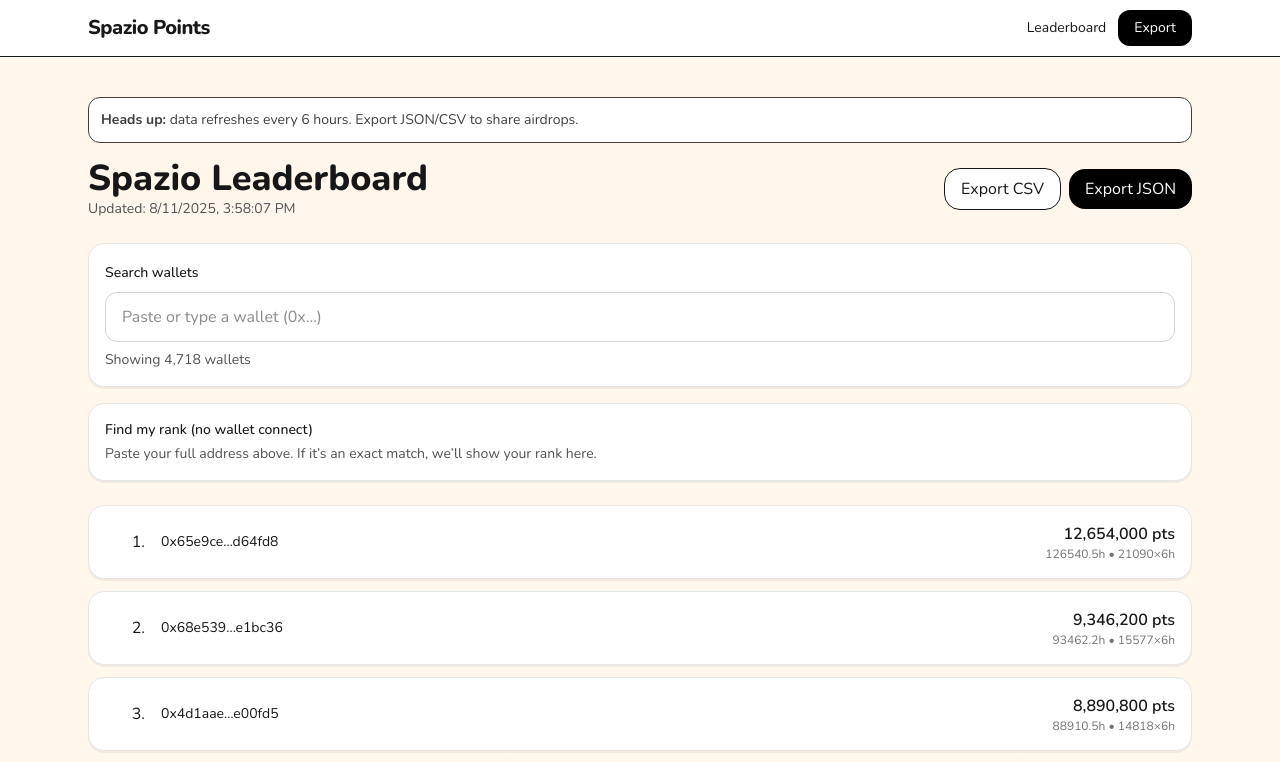
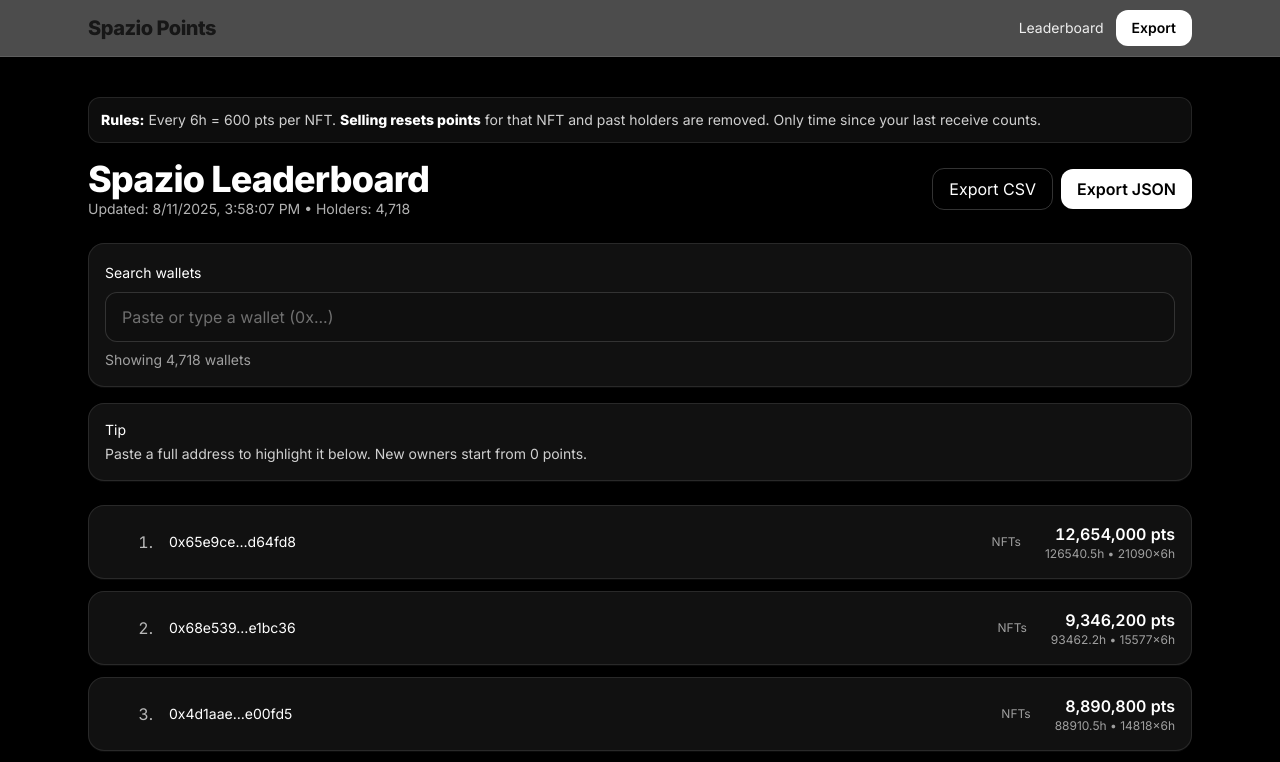
Before and after one commit to NFTL0ve/spazio-site, a Next.js app: page /leaderboard in a window 1280 px wide. Shown: the top 762 px of the page. Built offline with nearby package versions, Linux system fonts and the light colour scheme.

Commit message:
ui: full dark theme (black bg, white text)

```diff
--- a/src/app/layout.tsx
+++ b/src/app/layout.tsx
@@ -1,8 +1,8 @@
 import type { Metadata } from "next";
 import "./globals.css";
-import { Nunito } from "next/font/google";
+import { Inter } from "next/font/google";
 
-const nunito = Nunito({ subsets: ["latin"] });
+const inter = Inter({ subsets: ["latin"], weight: ["400", "600", "800"] });
 
 export const metadata: Metadata = {
   title: "Spazio Points",
@@ -12,13 +12,15 @@ export const metadata: Metadata = {
 export default function RootLayout({ children }: { children: React.ReactNode }) {
   return (
     <html lang="en">
-      <body className={`${nunito.className} bg-[#FFF7EC] text-[#1f1f1f]`}>
-        <header className="sticky top-0 z-10 border-b bg-white/80 backdrop-blur">
+      <body className={`${inter.className} bg-black text-white`}>
+        <header className="sticky top-0 z-10 border-b border-white/10 bg-black/70 backdrop-blur">
           <div className="mx-auto max-w-6xl px-6 h-14 flex items-center justify-between">
             <a href="/" className="font-extrabold text-xl tracking-tight">Spazio Points</a>
             <nav className="flex items-center gap-3 text-sm">
-              <a href="/leaderboard" className="hover:underline">Leaderboard</a>
-              <a href="/leaderboard" className="rounded-xl bg-black text-white px-4 py-2">
+              <a href="/leaderboard" className="text-white/90 hover:text-white hover:underline">
+                Leaderboard
+              </a>
+              <a href="/leaderboard" className="rounded-xl bg-white text-black px-4 py-2 font-semibold">
                 Export
               </a>
             </nav>
--- a/src/app/leaderboard/page.tsx
+++ b/src/app/leaderboard/page.tsx
@@ -3,8 +3,14 @@
 import { useEffect, useMemo, useState } from "react";
 import { Card } from "@/components/ui/card";
 
-type Entry = { address: string; holdingSeconds: number; periods: number; points: number };
-type Data = { updatedAt: string; contract: string; leaderboard: Entry[] };
+type Entry = {
+  address: string;
+  tokens: number;
+  holdingSeconds: number;
+  periods: number;
+  points: number;
+};
+type Data = { updatedAt: string; contract: string; leaderboard: Entry[]; totalHolders: number };
 
 export default function LeaderboardPage() {
   const [data, setData] = useState<Data | null>(null);
@@ -18,12 +24,6 @@ export default function LeaderboardPage() {
       .catch((e) => setErr(String(e)));
   }, []);
 
-  const isFullAddress = (q: string) => /^0x[a-fA-F0-9]{40}$/.test(q.trim());
-  const exactRank =
-    data && isFullAddress(query)
-      ? data.leaderboard.findIndex((e) => e.address.toLowerCase() === query.trim().toLowerCase())
-      : -1;
-
   const filtered = useMemo(() => {
     if (!data) return [];
     const q = query.trim().toLowerCase();
@@ -31,120 +31,116 @@ export default function LeaderboardPage() {
     return data.leaderboard.filter((e) => e.address.toLowerCase().includes(q));
   }, [data, query]);
 
-  const downloadJSON = () => {
+  const download = (type: "json" | "csv") => {
     if (!data) return;
-    const blob = new Blob([JSON.stringify(data, null, 2)], { type: "application/json" });
-    const url = URL.createObjectURL(blob);
-    const a = document.createElement("a");
-    a.href = url;
-    a.download = "spazio-points.json";
-    a.click();
-    URL.revokeObjectURL(url);
-  };
-
-  const downloadCSV = () => {
-    if (!data) return;
-    const headers = ["rank", "address", "points", "periods", "holdingSeconds", "holdingHours"];
-    const rows = data.leaderboard.map((e, i) => [
-      String(i + 1),
-      e.address,
-      String(e.points),
-      String(e.periods),
-      String(e.holdingSeconds),
-      (e.holdingSeconds / 3600).toFixed(2),
+    if (type === "json") {
+      const blob = new Blob([JSON.stringify(data, null, 2)], { type: "application/json" });
+      const url = URL.createObjectURL(blob);
+      const a = document.createElement("a");
+      a.href = url; a.download = "spazio-points.json"; a.click();
+      URL.revokeObjectURL(url);
+      return;
+    }
+    const headers = ["rank","address","tokens","points","periods","holdingSeconds","holdingHours"];
+    const rows = data.leaderboard.map((e,i)=>[
+      String(i+1), e.address, String(e.tokens), String(e.points), String(e.periods),
+      String(e.holdingSeconds), (e.holdingSeconds/3600).toFixed(2)
     ]);
-    const csv = [headers.join(","), ...rows.map((r) => r.join(","))].join("\n");
+    const csv = [headers.join(","), ...rows.map(r=>r.join(","))].join("\n");
     const blob = new Blob([csv], { type: "text/csv" });
     const url = URL.createObjectURL(blob);
     const a = document.createElement("a");
-    a.href = url;
-    a.download = "spazio-points.csv";
-    a.click();
+    a.href = url; a.download = "spazio-points.csv"; a.click();
     URL.revokeObjectURL(url);
   };
 
   const highlightAddr = query.trim().toLowerCase();
 
   return (
-    <main className="min-h-screen bg-gradient-to-b from-[#FFF7EC] to-white">
+    <main className="min-h-screen bg-black text-white">
       <div className="mx-auto max-w-6xl px-6 py-10">
-        <div className="mb-4 rounded-xl bg-white border p-3 text-sm text-neutral-700">
-          <b>Heads up:</b> data refreshes every 6 hours. Export JSON/CSV to share airdrops.
+        {/* banner */}
+        <div className="mb-4 rounded-xl bg-white/5 border border-white/10 p-3 text-sm text-white/80">
+          <b className="text-white">Rules:</b> Every 6h = 600 pts per NFT. <b className="text-white">Selling resets points</b> for that NFT and past holders are removed. Only time since your last receive counts.
         </div>
 
+        {/* header */}
         <div className="flex items-center justify-between gap-4 flex-wrap">
           <div>
-            <h1 className="text-4xl font-extrabold">Spazio Leaderboard</h1>
+            <h1 className="text-4xl font-extrabold tracking-tight">Spazio Leaderboard</h1>
             {data && (
-              <p className="text-sm text-neutral-600">
-                Updated: {new Date(data.updatedAt).toLocaleString()}
+              <p className="text-sm text-white/70">
+                Updated: {new Date(data.updatedAt).toLocaleString()} • Holders:{" "}
+                {data.totalHolders.toLocaleString()}
               </p>
             )}
           </div>
           <div className="flex items-center gap-2">
-            <button onClick={downloadCSV} className="rounded-2xl bg-white border px-4 py-2">
+            <button
+              onClick={()=>download("csv")}
+              className="rounded-xl border border-white/20 bg-transparent px-4 py-2 text-white hover:bg-white/10"
+            >
               Export CSV
             </button>
-            <button onClick={downloadJSON} className="rounded-2xl bg-black text-white px-4 py-2">
+            <button
+              onClick={()=>download("json")}
+              className="rounded-xl bg-white text-black px-4 py-2 font-semibold hover:bg-white/90"
+            >
               Export JSON
             </button>
           </div>
         </div>
 
+        {/* tools */}
         <div className="mt-6 grid gap-4 md:grid-cols-[2fr,1fr]">
           <Card className="p-4">
-            <label className="text-sm font-medium">Search wallets</label>
+            <label className="text-sm font-medium text-white">Search wallets</label>
             <input
               value={query}
-              onChange={(e) => setQuery(e.target.value)}
+              onChange={(e)=>setQuery(e.target.value)}
               placeholder="Paste or type a wallet (0x...)"
-              className="mt-2 w-full rounded-xl border border-neutral-300 bg-white px-4 py-3 outline-none"
+              className="mt-2 w-full rounded-xl border border-white/15 bg-[#0f0f0f] px-4 py-3 text-white placeholder:text-white/40 outline-none focus:ring-2 ring-white/25"
             />
-            <p className="mt-2 text-sm text-neutral-600">
+            <p className="mt-2 text-sm text-white/60">
               Showing {filtered.length.toLocaleString()} wallets{query ? " (filtered)" : ""}
             </p>
           </Card>
 
           <Card className="p-4">
-            <div className="text-sm">
-              <div className="font-medium mb-1">Find my rank (no wallet connect)</div>
-              <p className="text-neutral-600">
-                Paste your full address above. If it’s an exact match, we’ll show your rank here.
-              </p>
-              {exactRank >= 0 && data && (
-                <div className="mt-3 rounded-lg bg-[#FFF0F7] border border-pink-200 p-3">
-                  <div className="text-lg font-bold">Rank #{exactRank + 1}</div>
-                  <div className="text-sm text-neutral-700">
-                    Points: {data.leaderboard[exactRank].points.toLocaleString()} • Hours held:{" "}
-                    {(data.leaderboard[exactRank].holdingSeconds / 3600).toFixed(1)}
-                  </div>
-                </div>
-              )}
+            <div className="text-sm text-white/80">
+              <div className="font-medium mb-1 text-white">Tip</div>
+              Paste a full address to highlight it below. New owners start from 0 points.
             </div>
           </Card>
         </div>
 
-        {!data && !err && <p className="mt-6">Loading…</p>}
-        {err && <p className="mt-6 text-red-600">Error loading JSON: {err}</p>}
+        {!data && !err && <p className="mt-6 text-white/90">Loading…</p>}
+        {err && <p className="mt-6 text-red-400">Error loading JSON: {err}</p>}
 
+        {/* list */}
         <div className="mt-6 grid gap-3">
           {filtered.slice(0, 200).map((e, i) => {
             const isMatch = highlightAddr && e.address.toLowerCase() === highlightAddr;
             return (
               <Card
                 key={e.address}
-                className={`p-4 flex items-center justify-between ${isMatch ? "ring-2 ring-pink-400" : ""}`}
+                className={`p-4 flex items-center justify-between ${isMatch ? "ring-2 ring-white/30" : ""}`}
               >
                 <div className="flex items-center gap-4">
-                  <div className="w-10 text-right tabular-nums">{i + 1}.</div>
-                  <div className="font-mono text-sm">
+                  <div className="w-12 text-right tabular-nums text-white/70">{i + 1}.</div>
+                  <div className="font-mono text-sm text-white">
                     {e.address.slice(0, 8)}…{e.address.slice(-6)}
                   </div>
                 </div>
-                <div className="text-right">
-                  <div className="font-semibold tabular-nums">{e.points.toLocaleString()} pts</div>
-                  <div className="text-xs text-neutral-500">
-                    {(e.holdingSeconds / 3600).toFixed(1)}h • {e.periods}×6h
+                <div className="flex items-center gap-6 text-right">
+                  <div className="text-xs text-white/60">
+                    NFTs<br/><span className="text-base font-semibold text-white">{e.tokens}</span>
+                  </div>
+                  <div>
+                    <div className="font-semibold tabular-nums text-white">{e.points.toLocaleString()} pts</div>
+                    <div className="text-xs text-white/60">
+                      {(e.holdingSeconds / 3600).toFixed(1)}h • {e.periods}×6h
+                    </div>
                   </div>
                 </div>
               </Card>
@@ -153,7 +149,7 @@ export default function LeaderboardPage() {
         </div>
 
         {filtered.length > 200 && (
-          <p className="mt-4 text-center text-sm text-neutral-500">
+          <p className="mt-4 text-center text-sm text-white/60">
             Showing top 200. Use search to find a wallet.
           </p>
         )}
--- a/src/components/ui/card.tsx
+++ b/src/components/ui/card.tsx
@@ -1,11 +1,7 @@
-import * as React from "react";
-
-type Props = React.HTMLAttributes<HTMLDivElement>;
-
 export function Card({ className = "", ...props }: React.HTMLAttributes<HTMLDivElement>) {
     return (
       <div
-        className={`rounded-2xl border border-neutral-200 bg-white shadow-[0_2px_0_rgba(0,0,0,0.05)] ${className}`}
+        className={`rounded-2xl border border-white/10 bg-[#111111] shadow-[0_1px_0_rgba(255,255,255,0.04)] ${className}`}
         {...props}
       />
     );
```
